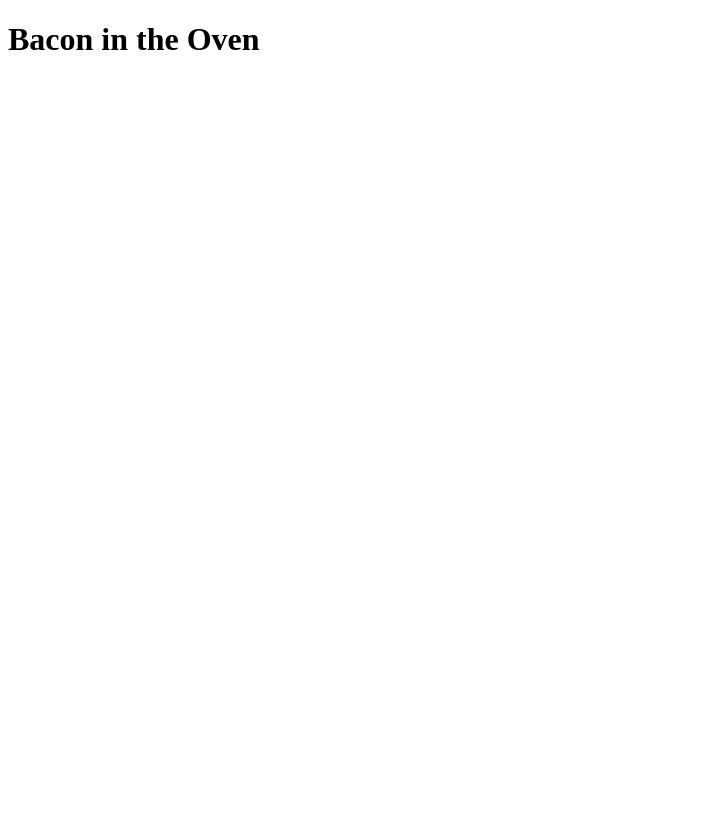
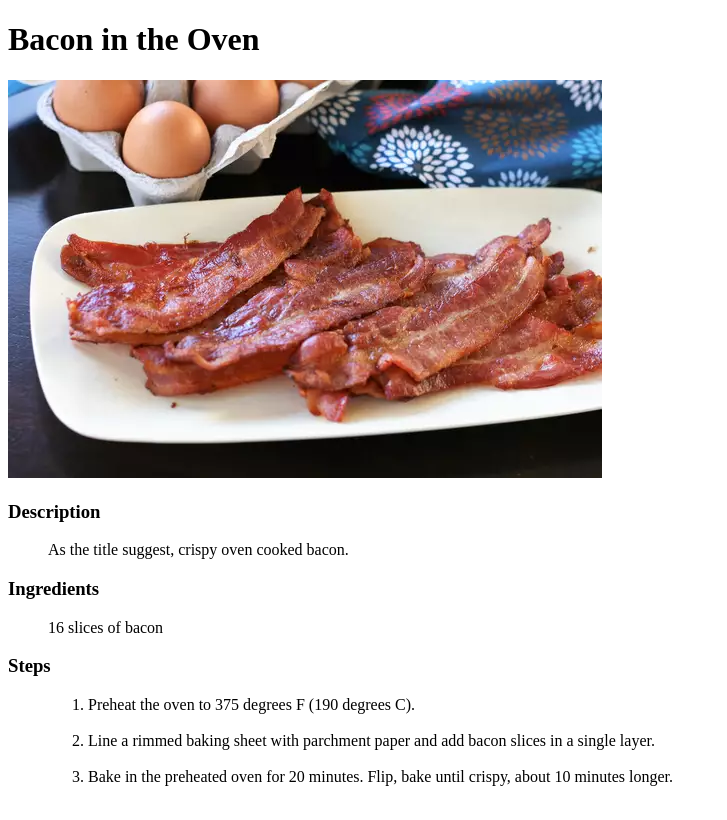
Before and after one commit to Allenjr1/odin-recipes, a plain HTML site: page recipes/oven-bacon.html in a window 1280 px wide. Shown: the whole page, without its empty margins (0-727 px from the left). Drawn offline with Linux system fonts and the light colour scheme.

Commit message:
add oven-bacon content
Img folder created and relevant image downloaded and added.

Detailed list added with recipe content.

Added nested ordered list for the steps.

```diff
--- a/recipes/oven-bacon.html
+++ b/recipes/oven-bacon.html
@@ -6,5 +6,23 @@
 </head>
 <body>
     <h1>Bacon in the Oven</h1>
+    <img src="../img/bacon-in-the-oven.jpg" alt="oven cooked Bacon">
+    <dl>
+        <dt><h3>Description</h3></dt>
+        <dd>As the title suggest, crispy oven cooked bacon.</dd>
+        <dt><h3>Ingredients</h3></dt>
+        <dd>16 slices of bacon</dd>
+        <dt><h3>Steps</h3></dt>
+        <dd>
+            <ol>
+                <li>Preheat the oven to 375 degrees F (190  degrees C).</li><br>
+                <li>Line a rimmed baking sheet with parchment paper and add
+                    bacon slices in a single layer.
+                </li><br>
+                <li>Bake in the preheated oven for 20 minutes. Flip, bake until
+                    crispy, about 10 minutes longer. </li><br>
+            </ol>
+        </dd>
+    </dl>
 </body>
 </html>
```
Also changed, not shown: img/bacon-in-the-oven.jpg (added).
